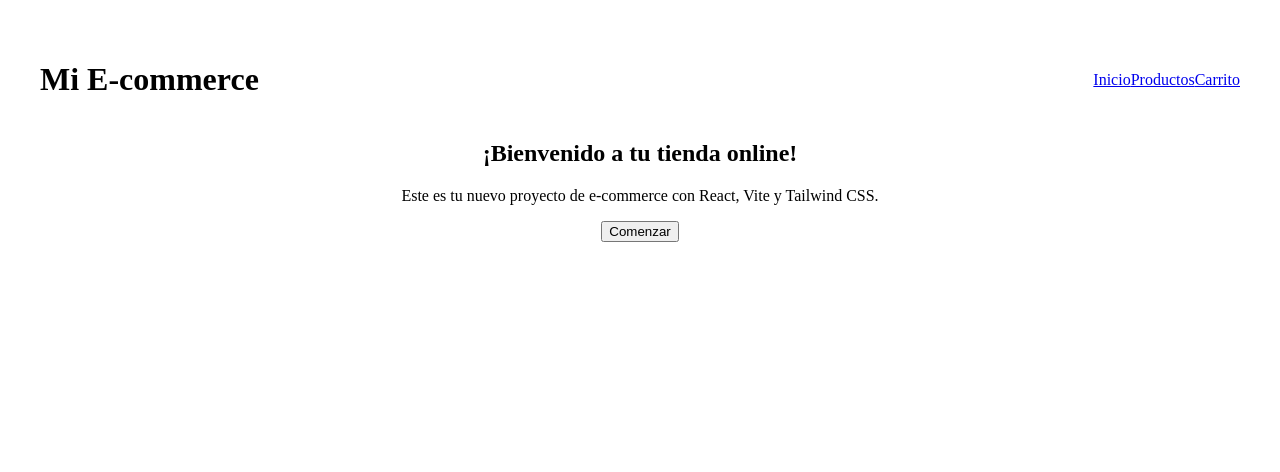
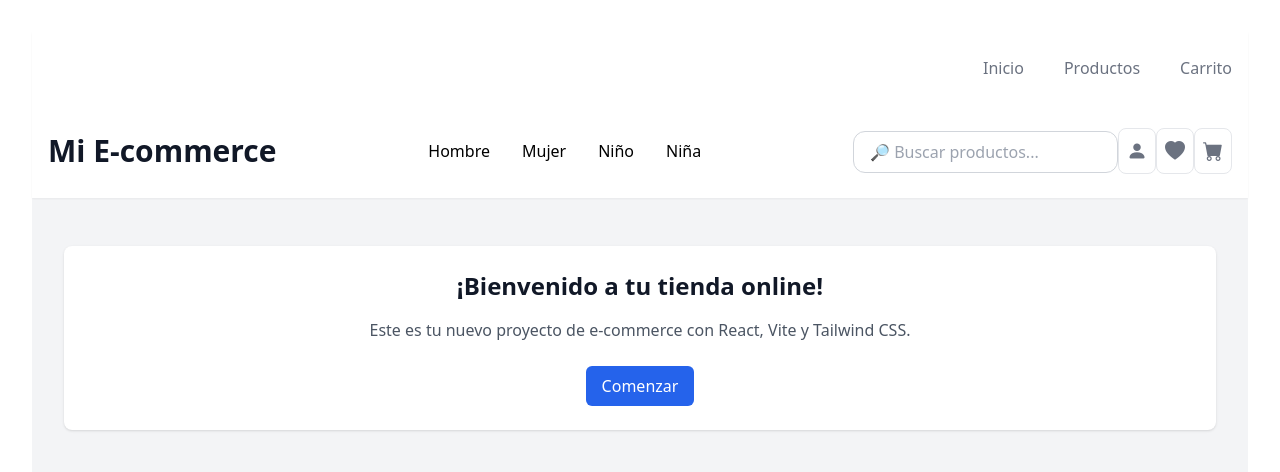
Before and after one commit to CristianRodrigorc/ecommerce, a React (Vite) app: page / in a window 1280 px wide. Shown: the top 472 px of the page. Built offline with nearby package versions, Linux system fonts and the light colour scheme.

Commit message:
solución de problemas de compatibilidad

```diff
--- a/package.json
+++ b/package.json
@@ -10,12 +10,13 @@
     "preview": "vite preview"
   },
   "dependencies": {
+    "@heroicons/react": "^2.2.0",
+    "bootstrap-icons": "^1.13.1",
     "react": "^19.1.0",
     "react-dom": "^19.1.0"
   },
   "devDependencies": {
     "@eslint/js": "^9.30.1",
-    "@tailwindcss/postcss": "^4.1.11",
     "@types/react": "^19.1.8",
     "@types/react-dom": "^19.1.6",
     "@vitejs/plugin-react": "^4.6.0",
@@ -25,7 +26,7 @@
     "eslint-plugin-react-refresh": "^0.4.20",
     "globals": "^16.3.0",
     "postcss": "^8.5.6",
-    "tailwindcss": "^4.1.11",
+    "tailwindcss": "^3.4.0",
     "vite": "^7.0.4"
   }
 }
--- a/postcss.config.js
+++ b/postcss.config.js
@@ -1,6 +1,6 @@
 export default {
     plugins: {
-      '@tailwindcss/postcss': {},
+      tailwindcss: {},
       autoprefixer: {},
     },
   }
--- a/src/App.jsx
+++ b/src/App.jsx
@@ -1,19 +1,48 @@
 import './App.css'
+import 'bootstrap-icons/font/bootstrap-icons.css'
 
 function App() {
   return (
     <div className="min-h-screen bg-gray-100">
       <header className="bg-white shadow-sm">
-        <div className="max-w-7xl mx-auto px-4 sm:px-6 lg:px-8">
-          <div className="flex justify-between items-center py-6">
-            <h1 className="text-3xl font-bold text-gray-900">
-              Mi E-commerce
-            </h1>
-            <nav className="flex space-x-4">
+        <div className="px-4">
+          <div className="hidden sm:flex justify-end py-6">
+            <nav className="flex space-x-10">
               <a href="#" className="text-gray-500 hover:text-gray-900">Inicio</a>
               <a href="#" className="text-gray-500 hover:text-gray-900">Productos</a>
               <a href="#" className="text-gray-500 hover:text-gray-900">Carrito</a>
             </nav>
+          </div>
+          <div className="flex justify-between items-center py-6">
+            <div>
+              <h1 className="text-3xl font-bold text-gray-900">
+                Mi E-commerce
+              </h1>
+            </div>
+            <div>
+              <ul className="flex flex-row space-x-8">
+                <li><a href="#">Hombre</a></li>
+                <li><a href="#">Mujer</a></li>
+                <li><a href="#">Niño</a></li>
+                <li><a href="#">Niña</a></li>
+              </ul>
+            </div>
+            <div>
+              <input
+                type="text"
+                placeholder="🔎 Buscar productos..."
+                className="px-4 py-2 border border-gray-300 rounded-xl focus:outline-none focus:ring-2 focus:ring-blue-500 focus:border-transparent"
+              />
+              <button className="p-2 text-gray-500 hover:text-gray-900 transition-colors border border-gray-200 rounded-lg">
+                <i className="bi bi-person-fill text-xl"></i>
+              </button>
+              <button className="p-2 text-gray-500 hover:text-gray-900 transition-colors border border-gray-200 rounded-lg">
+                <i className="bi bi-heart-fill text-xl"></i>
+              </button>
+              <button className="p-2 text-gray-500 hover:text-gray-900 transition-colors border border-gray-200 rounded-lg">
+                <i className="bi bi-cart-fill text-xl"></i>
+              </button>
+            </div>
           </div>
         </div>
       </header>
```
Also changed, not shown: 1 other file (tests, documents, lock files or other folders).
